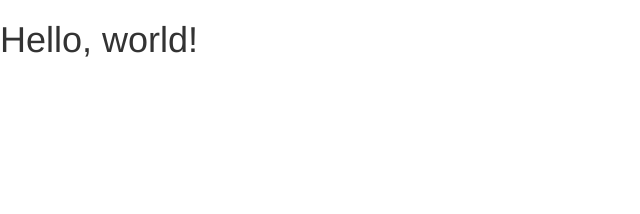
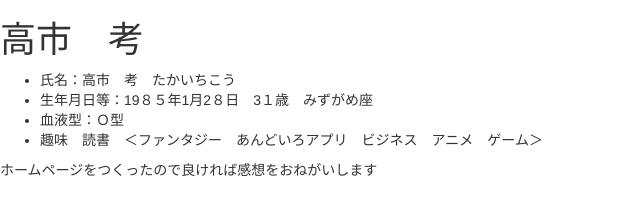
Before and after one commit to atorasu99/atorasu99.github.io, a plain HTML site: page index.html in a window 1280 px wide. Shown: the whole page, without its empty margins (0-640 px from the left). Drawn offline with nearby package versions, Linux system fonts and the light colour scheme.

Commit message:
change body

```diff
--- a/index.html
+++ b/index.html
@@ -13,6 +13,18 @@
     <script src="//maxcdn.bootstrapcdn.com/bootstrap/3.3.5/js/bootstrap.min.js"></script>
   </head>
   <body>
-    <h1>Hello, world!</h1>
+    <header></header>
+    <div id="content">
+      <h1>高市　考</h1>
+      <ul>
+        <li>氏名：高市　考　たかいちこう</li>
+        <li>生年月日等：19８５年1月2８日　3１歳　みずがめ座</li>
+
+        <li>血液型：Ｏ型</li>
+        <li>趣味　読書　＜ファンタジー　あんどいろアプリ　ビジネス　アニメ　ゲーム＞</li>
+      </ul>
+
+      <p>ホームページをつくったので良ければ感想をおねがいします</p>
+    </div>
   </body>
 </html>
```
